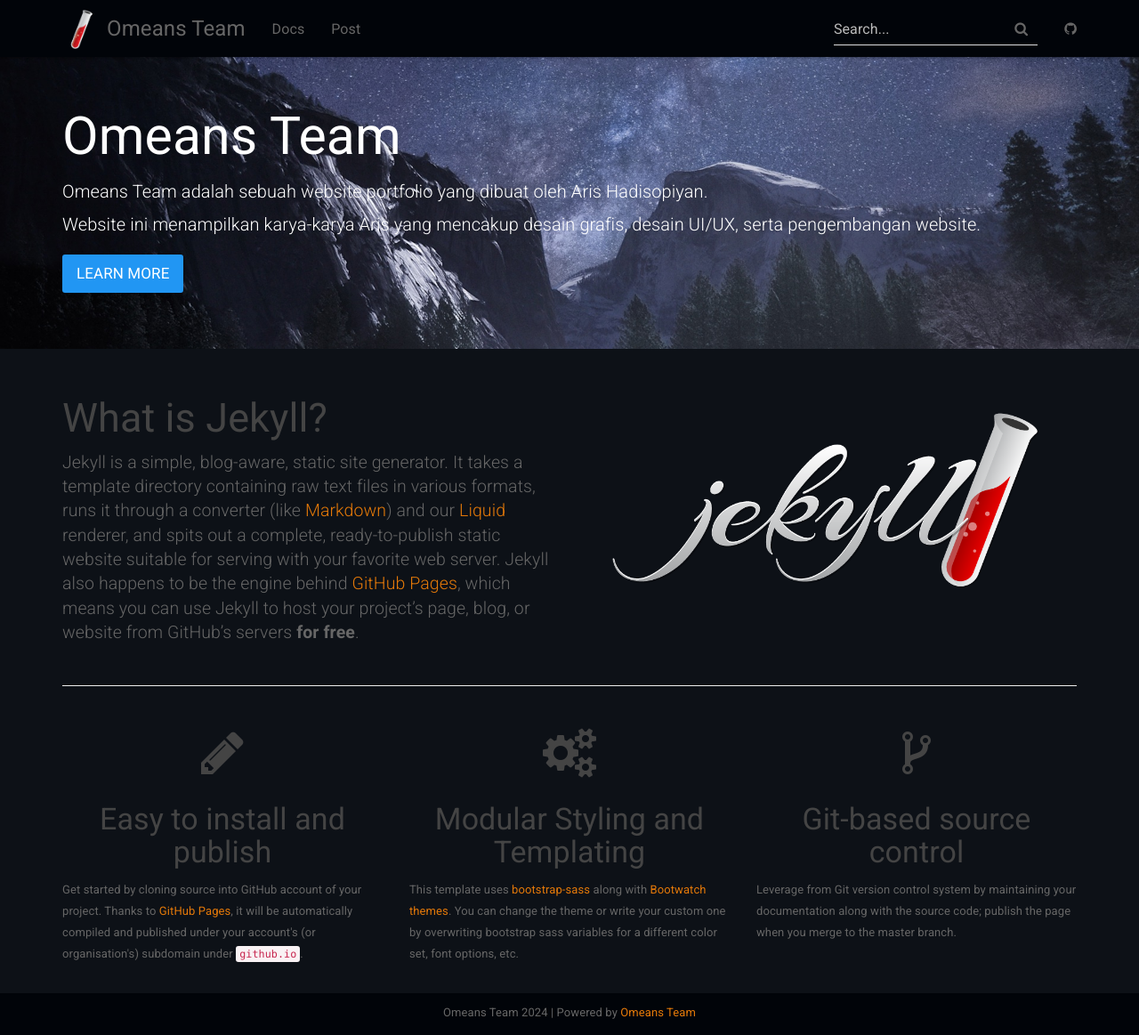
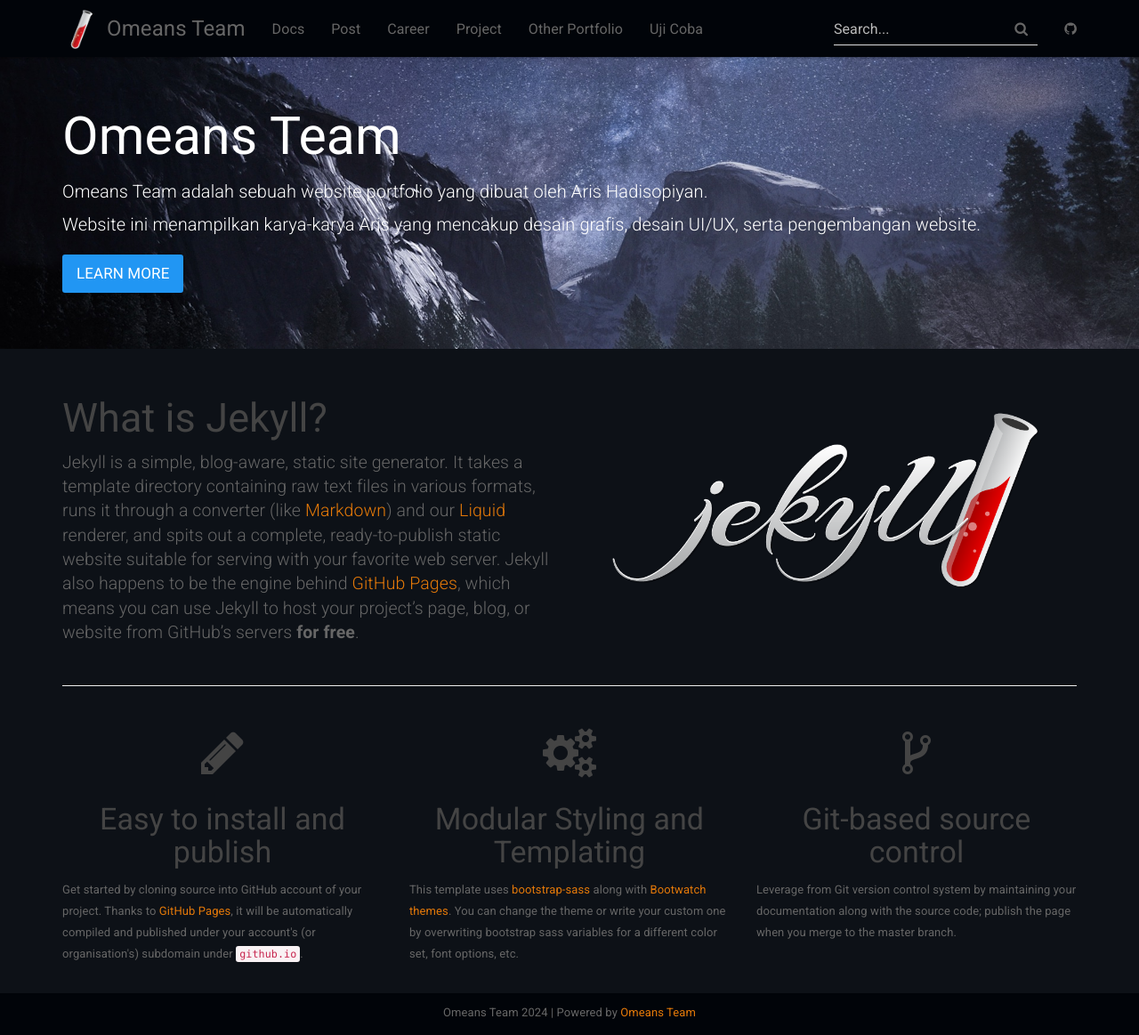
Before and after one commit to omeans-team/omeans-team.githubio, a Jekyll site: the page built from index.html, in a window 1280 px wide and 1163 px high. Shown: the whole window at 89% size. Built offline with Jekyll 4.4.1, drawn with Linux system fonts in a browser that asks for light colours.

Commit message:
update navbar & link

```diff
--- a/_includes/topnav.html
+++ b/_includes/topnav.html
@@ -12,9 +12,66 @@
             </a>
         </div>
         <div id="navbar" class="collapse navbar-collapse">
-            <ul class="nav navbar-nav">
+            <ul class="nav navbar-nav mr-auto">
                 <li {% if page.sectionid=='docs' %} class="active" {% endif %}><a href="{{ "/docs/home/" | relative_url }}">Docs</a></li>
                 <li {% if page.sectionid=='blog' %} class="active" {% endif %}><a href="{{ site.posts.first.url | relative_url }}">Post</a></li>
+
+                <li class="nav-item dropdown">
+                    <a class="nav-link dropdown-toggle" href="#" id="navbarDropdown" role="button" data-toggle="dropdown"
+                    aria-haspopup="true" aria-expanded="false">
+                    Career
+                    </a>
+                    <!-- Dropdown Menu -->
+                    <div class="dropdown-menu c-3" aria-labelledby="navbarDropdown">
+                    <!-- <a class="dropdown-item" id="dialog_cv" target="_blank" href="pages/cv">Curriculum Vitae</a> -->
+                    <!-- <a style="cursor: pointer;" class="dropdown-item" id="opener" target="pages/cv">Curriculum Vitae</a> -->
+                    <!-- <a class="dropdown-item" id="" target="_blank" href="pages/cv/dialog.html">Contoh dialog</a> -->
+                    <!-- <a class="dropdown-item" href="#">Biography</a> -->
+                    <div class="dropdown-divider"></div>
+                    <!-- <a class="dropdown-item" href="pages/cv"
+                        target="_blank">Download CV</a> -->
+                    <a class="dropdown-item" href="https://omeans-team.github.io/omeansteam.github.io/uploads/pdf/ARIS_HADISOPIYAN-CV-WEB_DEVELOPER.pdf" target="_blank"
+                        type="application/octet-stream" download="ARIS_HADISOPIYAN-CV-WEB_DEVELOPER">Download CV</a>
+                    </div>
+                </li>
+
+                <li class="nav-item dropdown">
+                    <a class="nav-link dropdown-toggle" href="#" id="navbarDropdown" role="button" data-toggle="dropdown"
+                    aria-haspopup="true" aria-expanded="false">
+                    Project
+                    </a>
+                    <!-- Dropdown Menu -->
+                    <div class="dropdown-menu c-3" aria-labelledby="navbarDropdown">
+                    <a class="dropdown-item" href="https://bit.ly/30jlGgw" target="_blank" title="Size: 744 MB">Download Game
+                        Suanggi Survival Papua</a>
+                    <a class="dropdown-item" href="https://jurnal.unej.ac.id/index.php/INFORMAL/article/view/21235"
+                        target="_blank">Jurnal Suanggi Survival Papua</a>
+                    <a class="dropdown-item" href="https://omeans-team.github.io/omeansteam.github.io/Aplikasi_Sistem_Informasi_Klinik" target="_blank">Aplikasi Sistem Informasi
+                        Klinik</a>
+                    <div class="dropdown-divider"></div>
+                    <a class="dropdown-item" href="https://www.youtube.com/channel/UCc-wxj8LR7n83Y_-6fGwnKA"
+                        target="_blank">Gameplay</a>
+                    </div>
+                </li>
+
+                <li class="nav-item">
+                    <a class="nav-link" href="https://omeans-team.github.io/omeansteam.github.io/portfolio.html" target="_blank">Other Portfolio</a>
+                </li>
+                <!-- Dropdown -->
+                <li class="nav-item dropdown">
+                    <a class="nav-link dropdown-toggle" href="#" id="navbarDropdown" role="button" data-toggle="dropdown"
+                    aria-haspopup="true" aria-expanded="false">
+                    Uji Coba
+                    </a>
+                    <!-- Dropdown Menu -->
+                    <div class="dropdown-menu c-3" aria-labelledby="navbarDropdown">
+                    <a class="dropdown-item" href="https://omeans-team.github.io/omeansteam.github.io/404.html" target="_blank" title="Page Not Found">Not Found</a>
+                    <a class="dropdown-item" href="https://omeans-team.github.io/omeansteam.github.io/Parallax-Website-mainEdit" target="_blank">Parallax</a>
+                    <a class="dropdown-item" href="https://omeans-team.github.io/omeansteam.github.io/tesssssss" target="_blank">Parallax 2</a>
+                    <a class="dropdown-item" href="https://omeans-team.github.io/omeansteam.github.io/new.html" target="_blank">New</a>
+                    <a class="dropdown-item" href="https://omeans-team.github.io/omeansteam.github.io/allcssnoimg.html" target="_blank">AllCSS</a>
+                    </div>
+                </li>
             </ul>
             <div class="navbar-right">
                 <form class="navbar-form navbar-left">
--- a/_layouts/post.html
+++ b/_layouts/post.html
@@ -18,7 +18,7 @@ layout: default
         </div>
 
         <div class="col-md-8">
-            <h1>{{ page.title }}</h1>
+            <h1><b>{{ page.title }}</b></h1>
             <p>{{ page.date | date: "%b %-d, %Y" }}{% if page.author %} • <a href="https://omeans-team.github.io">{{ page.author }}</a>{% endif %}{% if page.meta %} • {{ page.meta }}{% endif %}</p>
             <div  id="markdown-content-container">{{ content }}</div>
             <hr>
```
